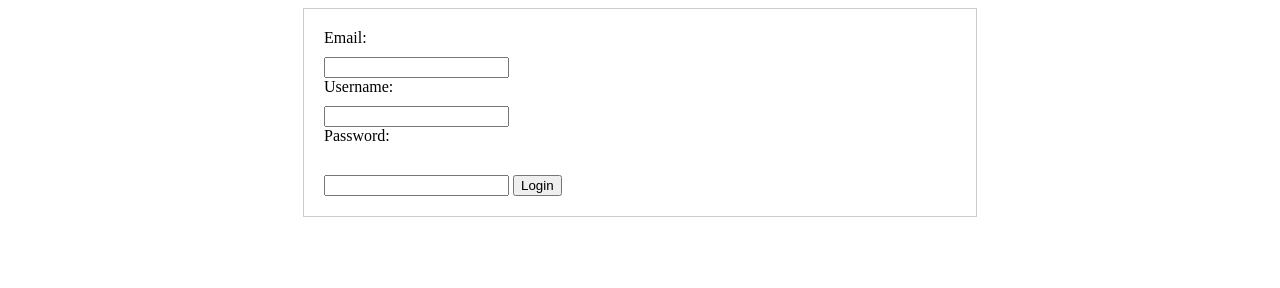
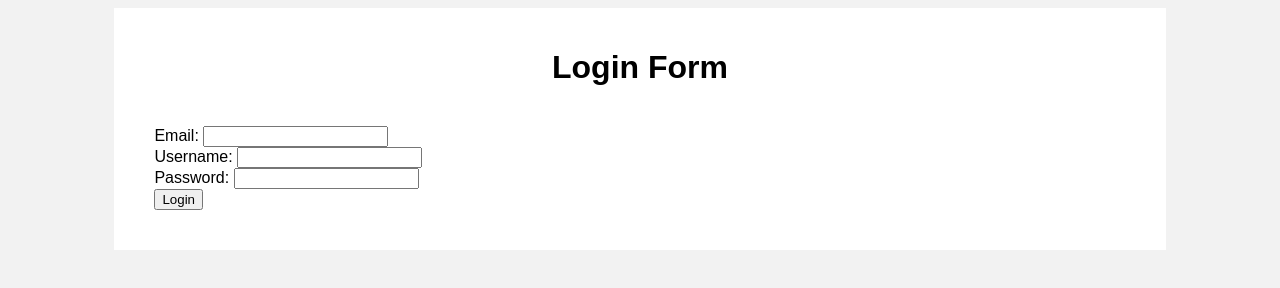
Before and after one commit to Nandana19052003/-club-tasks, a plain HTML site: page task-#9/login.html in a window 1280 px wide. Drawn offline with Linux system fonts and the light colour scheme.

Commit message:
Login form TASK 9

```diff
--- /dev/null
+++ b/task-#9/info.js
@@ -0,0 +1,26 @@
+// Import PapaParse library
+import Papa from "papaparse";
+
+// Get form data
+const formData = new FormData(document.getElementById("login-form"));
+
+// Convert form data to CSV
+const csv = Papa.unparse(formData);
+
+// Send CSV to server
+fetch("/save-data", {
+  method: "POST",
+  body: csv,
+  headers: {
+    "Content-Type": "text/csv"
+  }
+})
+  .then(response => response.json())
+  .then(data => {
+    // Handle success
+    console.log("Data saved successfully");
+  })
+  .catch(error => {
+    // Handle error
+    console.error("Error saving data", error);
+  });
--- a/task-#9/login.html
+++ b/task-#9/login.html
@@ -1,24 +1,25 @@
 <!DOCTYPE html>
-<html lan="en" and dir="Itr">
+<html>
   <head>
-    <meta charset="utf-8">
-    <title> Interactive login Form </title>
+    <title>Login Form</title>
     <link rel="stylesheet" type="text/css" href="style.css">
   </head>
   <body>
-    <form id="loginForm">
-      <label for="email">Email:</label>
-      <input type="email" id="email" name="email" required>
-
-      <label for="username">Username:</label>
-      <input type="text" id="username" name="username" required>
-
-      <label for="password">Password:</label>
-      <input type="password" id="password" name="password" required>
-
-      <input type="submit" value="Login">
-    </form>
-    <div id="message"></div>
-    <script src="script.js"></script>
+    <div class="container">
+      <h1>Login Form</h1>
+      <form id="login-form">
+        <label for="email">Email:</label>
+        <input type="email" id="email" required>
+        <br>
+        <label for="username">Username:</label>
+        <input type="text" id="username" required>
+        <br>
+        <label for="password">Password:</label>
+        <input type="password" id="password" required>
+        <br>
+        <button type="submit">Login</button>
+      </form>
+    </div>
+    <script src="info.js"></script>
   </body>
 </html>
--- a/task-#9/style.css
+++ b/task-#9/style.css
@@ -1,20 +1,20 @@
-#loginForm {
-    width: 50%;
-    margin: 0 auto;
-    padding: 20px;
-    border: 1px solid #ccc;
-  }
+body {
+  font-family: Arial, sans-serif;
+  background-color: #f2f2f2;
+}
 
-  label {
-    display: block;
-    margin-bottom: 10px;
-  }
+.container {
+  width: 80%;
+  margin: 0 auto;
+  background-color: white;
+  padding: 20px;
+}
 
-  input[type="submit"] {
-    margin-top: 20px;
-  }
+h1 {
+  text-align: center;
+  margin-bottom: 20px;
+}
 
-  #message {
-    margin-top: 20px;
-    text-align: center;
-  }
+#login-form {
+  padding: 20px
+}
--- a/task-#9/style2.css
+++ /dev/null
@@ -1,31 +0,0 @@
-.container {
-    width: 300px;
-    margin: 0 auto;
-    text-align: center;
-  }
-
-  label {
-    font-weight: bold;
-    display: block;
-    margin-bottom: 10px;
-  }
-
-  input[type="text"], input[type="password"], input[type="email"] {
-    width: 100%;
-    padding: 12px 20px;
-    margin: 8px 0;
-    box-sizing: border-box;
-  }
-
-  input[type="submit"] {
-    background-color: #4CAF50;
-    color: white;
-    padding: 14px 20px;
-    margin: 8px 0;
-    border: none;
-    cursor: pointer;
-  }
-
-  input[type="submit"]:hover {
-    background-color: #45a049;
-  }
```
Also changed, not shown: task-#9/index.html (deleted, +0 -36 lines), task-#9/log.html (deleted, +0 -12 lines), task-#9/login2.js (deleted, +0 -18 lines).
